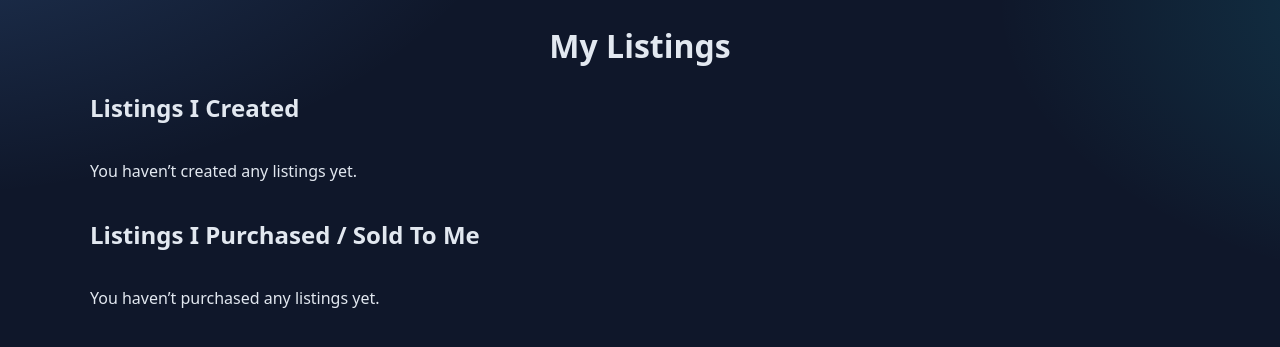
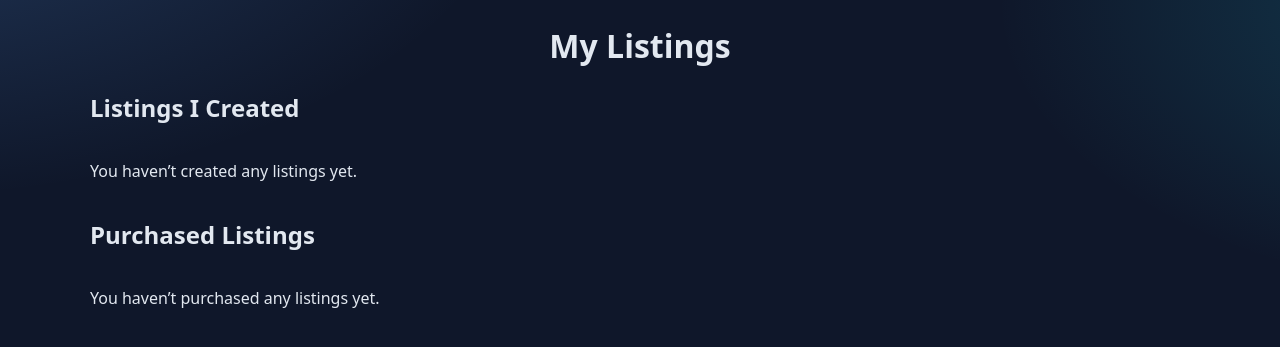
Before and after one commit to Rehal05/MarketPlace-CS3240, a Django app: template app/feedapp/templates/my_listings.html in a window 1280 px wide. Shown: the top 347 px of the page. Run offline with Django 5.2, Linux system fonts and the light colour scheme; the template is opened without the code that fills it, so the values that code supplies are empty; parts of the project's set-up code (start-up, migrations or seed data) failed here and were passed over.

Commit message:
Updated template h2 text for better user understanding.

```diff
--- a/app/feedapp/templates/my_listings.html
+++ b/app/feedapp/templates/my_listings.html
@@ -45,6 +45,7 @@
                     <a href="{% url 'toggle_availability' post.id %}" class="btn">🚫 Mark Unavailable</a>
                 {% else %}
                     <span style="color: red;">Unavailable</span>
+                    <a href="{% url 'toggle_availability' post.id %}" class="btn">✅ Make Available</a>
                 {% endif %}
             </div>
         </div>
@@ -53,7 +54,7 @@
         {% endfor %}
     </div>
 
-    <h2>Listings I Purchased / Sold To Me</h2>
+    <h2>Purchased Listings</h2>
     <div class="grid">
         {% for post in my_purchased_posts %}
         <div class="card">
```
